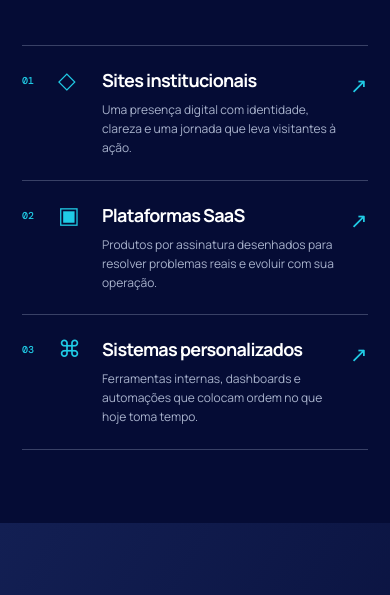
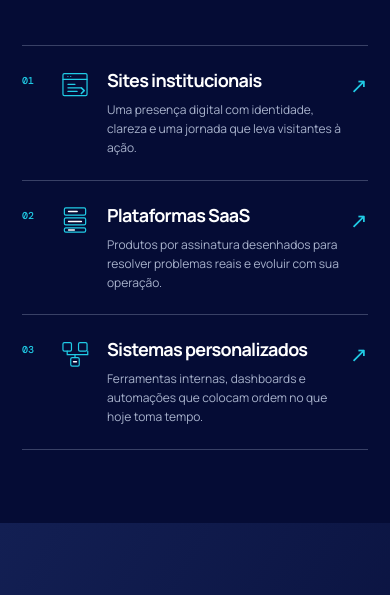
Before and after one commit to Amaralbit/Turing_Dev_LV, a plain HTML site: page index.html in a window 390 px wide. Shown: the part 1793-2388 px from the top of the page. Drawn offline with nearby package versions, Linux system fonts and the light colour scheme.

Commit message:
Atualiza icones da secao de solucoes

```diff
--- a/index.html
+++ b/index.html
@@ -17,6 +17,7 @@
     <link rel="stylesheet" href="team.css" />
     <link rel="stylesheet" href="mobile-polish.css" />
     <link rel="stylesheet" href="mobile-menu.css" />
+    <link rel="stylesheet" href="service-icons.css" />
     <link rel="icon" href="images/logo_turing.png" type="image/png" />
   </head>
   <body>
@@ -68,9 +69,9 @@
       <section class="services section" id="servicos">
         <div class="section-intro reveal"><p class="section-number">02 / SOLUÇÕES</p><h2>Do primeiro clique<br />ao próximo nível.</h2><p>Escolhemos a melhor forma de transformar seu objetivo em um produto digital consistente.</p></div>
         <div class="service-list">
-          <article class="service reveal"><div class="service-index">01</div><div class="service-icon">◇</div><div class="service-content"><h3>Sites institucionais</h3><p>Uma presença digital com identidade, clareza e uma jornada que leva visitantes à ação.</p></div><a href="#contato" aria-label="Conversar sobre sites institucionais">↗</a></article>
-          <article class="service reveal"><div class="service-index">02</div><div class="service-icon">▣</div><div class="service-content"><h3>Plataformas SaaS</h3><p>Produtos por assinatura desenhados para resolver problemas reais e evoluir com sua operação.</p></div><a href="#contato" aria-label="Conversar sobre plataformas SaaS">↗</a></article>
-          <article class="service reveal"><div class="service-index">03</div><div class="service-icon">⌘</div><div class="service-content"><h3>Sistemas personalizados</h3><p>Ferramentas internas, dashboards e automações que colocam ordem no que hoje toma tempo.</p></div><a href="#contato" aria-label="Conversar sobre sistemas personalizados">↗</a></article>
+          <article class="service reveal"><div class="service-index">01</div><div class="service-icon service-icon-site" aria-hidden="true"><svg viewBox="0 0 48 48" fill="none"><rect x="7" y="8" width="34" height="31" rx="2"/><path d="M7 16h34M14 12h.01M18 12h.01M14 23h10M14 28h18M14 33h13"/><path class="icon-accent" d="m33 28 4 4-4 4"/></svg></div><div class="service-content"><h3>Sites institucionais</h3><p>Uma presença digital com identidade, clareza e uma jornada que leva visitantes à ação.</p></div><a href="#contato" aria-label="Conversar sobre sites institucionais">↗</a></article>
+          <article class="service reveal"><div class="service-index">02</div><div class="service-icon service-icon-saas" aria-hidden="true"><svg viewBox="0 0 48 48" fill="none"><rect x="9" y="7" width="30" height="10" rx="2"/><rect x="9" y="21" width="30" height="10" rx="2"/><rect x="9" y="35" width="30" height="6" rx="2"/><path class="icon-accent" d="M15 12h12M15 26h18M15 38h8"/></svg></div><div class="service-content"><h3>Plataformas SaaS</h3><p>Produtos por assinatura desenhados para resolver problemas reais e evoluir com sua operação.</p></div><a href="#contato" aria-label="Conversar sobre plataformas SaaS">↗</a></article>
+          <article class="service reveal"><div class="service-index">03</div><div class="service-icon service-icon-system" aria-hidden="true"><svg viewBox="0 0 48 48" fill="none"><rect x="7" y="8" width="12" height="12" rx="2"/><rect x="29" y="8" width="12" height="12" rx="2"/><rect x="18" y="29" width="12" height="12" rx="2"/><path d="M13 20v5h11m18-5v5H24m0 0v4"/><path class="icon-accent" d="M22 35h4"/></svg></div><div class="service-content"><h3>Sistemas personalizados</h3><p>Ferramentas internas, dashboards e automações que colocam ordem no que hoje toma tempo.</p></div><a href="#contato" aria-label="Conversar sobre sistemas personalizados">↗</a></article>
         </div>
       </section>
 
--- /dev/null
+++ b/service-icons.css
@@ -0,0 +1,10 @@
+.service-icon{width:40px;height:40px;color:var(--cyan);padding-top:1px}
+.service-icon svg{display:block;width:40px;height:40px;overflow:visible;stroke:currentColor;stroke-width:1.7;stroke-linecap:round;stroke-linejoin:round}
+.service-icon .icon-accent{stroke:#fff;stroke-width:2.2}
+.service-icon-site .icon-accent{stroke:var(--cyan)}
+
+@media(max-width:800px){
+  .service{grid-template-columns:27px 40px 1fr 18px}
+  .service-icon{width:34px;height:34px;padding-top:0}
+  .service-icon svg{width:34px;height:34px}
+}
```
